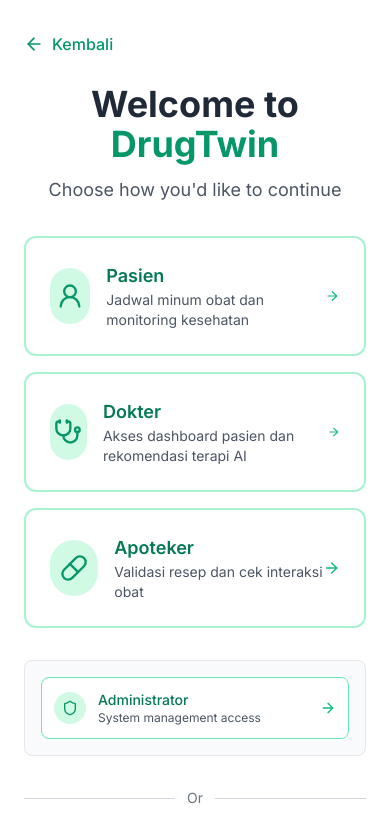
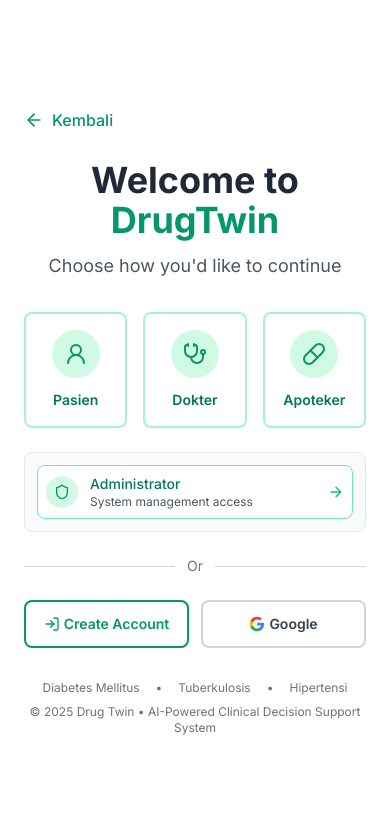
Before and after one commit to wannalearn123/DrugTwin, a React (Vite) app in the folder front-end/: page /login in a window 390 px wide. Shown: the top 838 px of the page. Built offline with nearby package versions, Linux system fonts and the light colour scheme; no server answers.

Commit message:
Refactor LoginPage layout and styling for improved responsiveness and user experience

```diff
--- a/front-end/src/pages/LoginPage.jsx
+++ b/front-end/src/pages/LoginPage.jsx
@@ -65,76 +65,46 @@
           </div>
 
           {/* Role Selection Cards */}
-          <div className="space-y-4 mb-8">
+          <div className="grid grid-cols-3 gap-4 mb-6">
             {/* Pasien Card */}
             <button
               onClick={() => setActiveModal('pasien')}
-              className="w-full p-6 rounded-xl border-2 border-emerald-200 bg-white hover:border-emerald-400 hover:bg-emerald-50 transition-all duration-200 text-left group"
+              className="aspect-square p-4 rounded-lg border-2 border-emerald-200 bg-white hover:border-emerald-400 hover:bg-emerald-50 transition-all duration-200 flex flex-col items-center justify-center group"
             >
-              <div className="flex items-center justify-between">
-                <div className="flex items-center space-x-4">
-                  <div className="bg-emerald-100 text-emerald-600 w-14 h-14 rounded-full flex items-center justify-center group-hover:bg-emerald-200 transition duration-200">
-                    <User2 size={28} />
-                  </div>
-                  <div>
-                    <h3 className="font-semibold text-emerald-700 text-lg">Pasien</h3>
-                    <p className="text-sm text-gray-600">
-                      Jadwal minum obat dan monitoring kesehatan
-                    </p>
-                  </div>
-                </div>
-                <ArrowRight size={20} className="text-emerald-500 group-hover:translate-x-1 transition-transform" />
+              <div className="bg-emerald-100 text-emerald-600 w-12 h-12 rounded-full flex items-center justify-center group-hover:bg-emerald-200 transition duration-200 mb-3">
+                <User2 size={24} />
               </div>
+              <h3 className="font-semibold text-emerald-700 text-sm text-center">Pasien</h3>
             </button>
 
             {/* Dokter Card */}
             <button
               onClick={() => setActiveModal('dokter')}
-              className="w-full p-6 rounded-xl border-2 border-emerald-200 bg-white hover:border-emerald-400 hover:bg-emerald-50 transition-all duration-200 text-left group"
+              className="aspect-square p-4 rounded-lg border-2 border-emerald-200 bg-white hover:border-emerald-400 hover:bg-emerald-50 transition-all duration-200 flex flex-col items-center justify-center group"
             >
-              <div className="flex items-center justify-between">
-                <div className="flex items-center space-x-4">
-                  <div className="bg-emerald-100 text-emerald-600 w-14 h-14 rounded-full flex items-center justify-center group-hover:bg-emerald-200 transition duration-200">
-                    <Stethoscope size={28} />
-                  </div>
-                  <div>
-                    <h3 className="font-semibold text-emerald-700 text-lg">Dokter</h3>
-                    <p className="text-sm text-gray-600">
-                      Akses dashboard pasien dan rekomendasi terapi AI
-                    </p>
-                  </div>
-                </div>
-                <ArrowRight size={20} className="text-emerald-500 group-hover:translate-x-1 transition-transform" />
+              <div className="bg-emerald-100 text-emerald-600 w-12 h-12 rounded-full flex items-center justify-center group-hover:bg-emerald-200 transition duration-200 mb-3">
+                <Stethoscope size={24} />
               </div>
+              <h3 className="font-semibold text-emerald-700 text-sm text-center">Dokter</h3>
             </button>
 
             {/* Apoteker Card */}
             <button
               onClick={() => setActiveModal('apoteker')}
-              className="w-full p-6 rounded-xl border-2 border-emerald-200 bg-white hover:border-emerald-400 hover:bg-emerald-50 transition-all duration-200 text-left group"
+              className="aspect-square p-4 rounded-lg border-2 border-emerald-200 bg-white hover:border-emerald-400 hover:bg-emerald-50 transition-all duration-200 flex flex-col items-center justify-center group"
             >
-              <div className="flex items-center justify-between">
-                <div className="flex items-center space-x-4">
-                  <div className="bg-emerald-100 text-emerald-600 w-14 h-14 rounded-full flex items-center justify-center group-hover:bg-emerald-200 transition duration-200">
-                    <Pill size={28} />
-                  </div>
-                  <div>
-                    <h3 className="font-semibold text-emerald-700 text-lg">Apoteker</h3>
-                    <p className="text-sm text-gray-600">
-                      Validasi resep dan cek interaksi obat
-                    </p>
-                  </div>
-                </div>
-                <ArrowRight size={20} className="text-emerald-500 group-hover:translate-x-1 transition-transform" />
+              <div className="bg-emerald-100 text-emerald-600 w-12 h-12 rounded-full flex items-center justify-center group-hover:bg-emerald-200 transition duration-200 mb-3">
+                <Pill size={24} />
               </div>
+              <h3 className="font-semibold text-emerald-700 text-sm text-center">Apoteker</h3>
             </button>
           </div>
 
           {/* Administrator Box */}
-          <div className="mt-6 p-4 bg-gray-50 border border-gray-200 rounded-lg">
+          <div className="mt-4 p-3 bg-gray-50 border border-gray-200 rounded-lg">
             <button
               onClick={() => setActiveModal('administrator')}
-              className="w-full p-3 rounded-lg border border-emerald-300 bg-white hover:bg-emerald-50 transition-all duration-200 text-left group"
+              className="w-full p-2 rounded-lg border border-emerald-300 bg-white hover:bg-emerald-50 transition-all duration-200 text-left group"
             >
               <div className="flex items-center justify-between">
                 <div className="flex items-center space-x-3">
@@ -152,7 +122,7 @@
           </div>
 
           {/* Divider */}
-          <div className="relative my-8">
+          <div className="relative my-6">
             <div className="absolute inset-0 flex items-center">
               <div className="w-full border-t border-gray-300"></div>
             </div>
@@ -162,34 +132,33 @@
           </div>
 
           {/* Additional Options */}
-          <div className="space-y-4">
+          <div className="grid grid-cols-2 gap-3">
             {/* Create Account Button */}
             <Link
               to="/create-account"
-              className="w-full flex items-center justify-center gap-3 py-4 border-2 border-emerald-600 text-emerald-600 rounded-xl font-semibold hover:bg-emerald-600 hover:text-white transition-all duration-200 group"
+              className="flex items-center justify-center gap-1 py-3 border-2 border-emerald-600 text-emerald-600 rounded-lg font-semibold hover:bg-emerald-600 hover:text-white transition-all duration-200 group text-sm"
             >
-              <LogIn size={20} />
-              Create New Account
-              <ArrowRight size={18} className="group-hover:translate-x-1 transition-transform" />
+              <LogIn size={16} />
+              Create Account
             </Link>
 
             {/* Continue with Google */}
             <button
               onClick={handleGoogleSignUp}
-              className="w-full flex items-center justify-center gap-3 py-4 border-2 border-gray-300 text-gray-700 rounded-xl font-semibold hover:bg-gray-50 hover:border-gray-400 transition-all duration-200"
+              className="flex items-center justify-center gap-1 py-3 border-2 border-gray-300 text-gray-700 rounded-lg font-semibold hover:bg-gray-50 hover:border-gray-400 transition-all duration-200 text-sm"
             >
-              <svg className="w-5 h-5" viewBox="0 0 24 24">
+              <svg className="w-4 h-4" viewBox="0 0 24 24">
                 <path fill="#4285F4" d="M22.56 12.25c0-.78-.07-1.53-.2-2.25H12v4.26h5.92c-.26 1.37-1.04 2.53-2.21 3.31v2.77h3.57c2.08-1.92 3.28-4.74 3.28-8.09z"/>
                 <path fill="#34A853" d="M12 23c2.97 0 5.46-.98 7.28-2.66l-3.57-2.77c-.98.66-2.23 1.06-3.71 1.06-2.86 0-5.29-1.93-6.16-4.53H2.18v2.84C3.99 20.53 7.7 23 12 23z"/>
                 <path fill="#FBBC05" d="M5.84 14.09c-.22-.66-.35-1.36-.35-2.09s.13-1.43.35-2.09V7.07H2.18C1.43 8.55 1 10.22 1 12s.43 3.45 1.18 4.93l2.85-2.22.81-.62z"/>
                 <path fill="#EA4335" d="M12 5.38c1.62 0 3.06.56 4.21 1.64l3.15-3.15C17.45 2.09 14.97 1 12 1 7.7 1 3.99 3.47 2.18 7.07l3.66 2.84c.87-2.6 3.3-4.53 6.16-4.53z"/>
               </svg>
-              Continue with Google
+              Google
             </button>
           </div>
 
           {/* Footer */}
-          <footer className="mt-12 text-center text-xs text-gray-500">
+          <footer className="mt-8 text-center text-xs text-gray-500">
             <div className="mb-2">
               <span className="px-2">Diabetes Mellitus</span>
               <span className="px-2">•</span>
```
